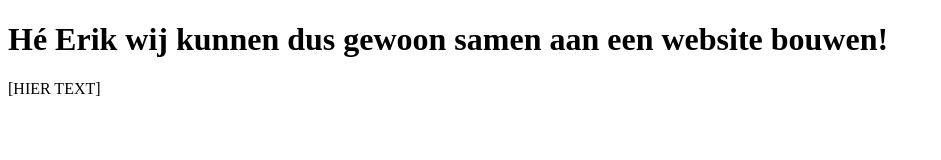
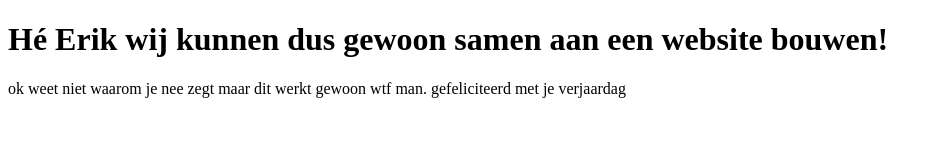
Before and after one commit to KevindeMeijer/OPEN-ICT, a plain HTML site: page index.html in a window 1280 px wide. Shown: the whole page, without its empty margins (0-941 px from the left). Drawn offline with Linux system fonts and the light colour scheme.

Commit message:
test
werkt het ???

```diff
--- a/index.html
+++ b/index.html
@@ -8,6 +8,6 @@
 </head>
 <body>
     <h1>Hé Erik wij kunnen dus gewoon samen aan een website bouwen!</h1>
-    <p>[HIER TEXT]</p>
+    <p>ok weet niet waarom je nee zegt maar dit werkt gewoon wtf man. gefeliciteerd met je verjaardag</p>
 </body>
 </html>
```
